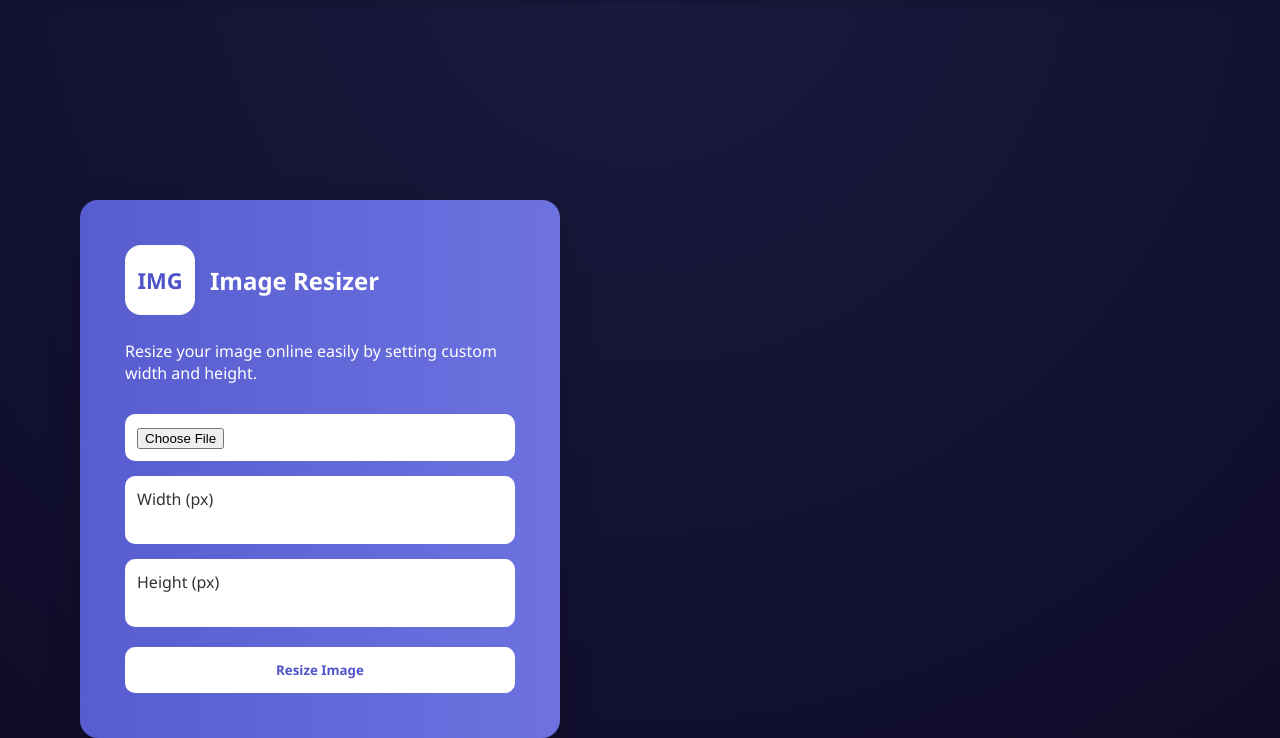
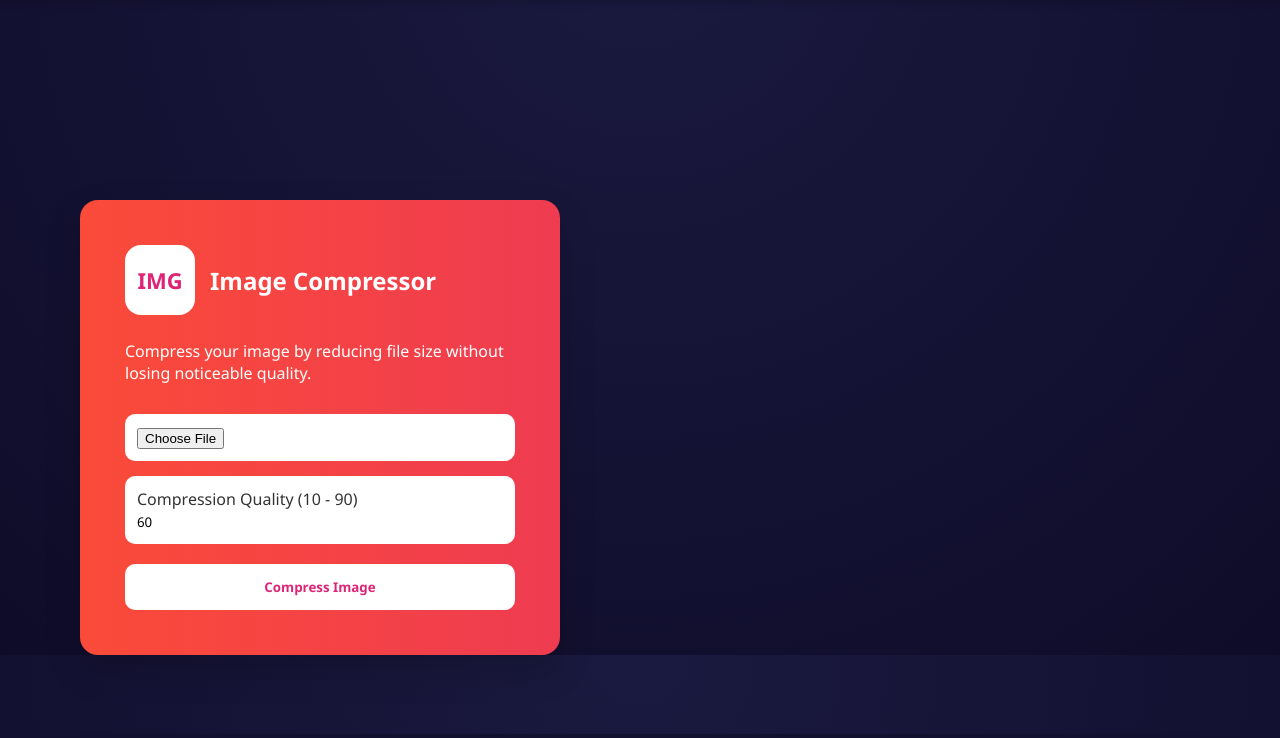
Before and after one commit to afnankhan123456/ai-tools-website-, a Flask app: page /image-compressor in a window 1280 px wide. Shown: the part 66-804 px from the top of the page. Run offline with Flask 3, Linux system fonts and the light colour scheme.

Commit message:
Update image_compress.html

```diff
--- a/templates/image_tools/image_compress.html
+++ b/templates/image_tools/image_compress.html
@@ -1,10 +1,10 @@
 {% extends "base.html" %}
 
-{% block title %}Resize Images Online Free | Change Image Size Instantly | AI Tools Hub{% endblock %}
+{% block title %}Free Image Compressor Online | Compress Images Easily | AI Tools Hub{% endblock %}
 
 {% block description %}
-Resize images online free. Change image width and height easily without losing quality.
-Fast, secure and no watermark image resizer tool.
+Compress image online free. Reduce image file size without losing quality.
+Fast, secure and no watermark image compressor tool.
 {% endblock %}
 
 {% block content %}
@@ -17,7 +17,7 @@ Fast, secure and no watermark image resizer tool.
         width:480px;
         color:white;
         box-shadow:0 15px 35px rgba(0,0,0,0.18);
-        background: linear-gradient(270deg, #4e54c8, #8f94fb, #4e54c8);
+        background: linear-gradient(270deg, #ff512f, #dd2476, #ff512f);
         background-size: 600% 600%;
         animation: gradientMove 8s ease infinite;
     ">
@@ -26,7 +26,7 @@ Fast, secure and no watermark image resizer tool.
 
             <div style="
                 background:white;
-                color:#4e54c8;
+                color:#dd2476;
                 font-weight:bold;
                 font-size:22px;
                 width:70px;
@@ -40,16 +40,16 @@ Fast, secure and no watermark image resizer tool.
             </div>
 
             <div style="font-size:24px; font-weight:600;">
-                Image Resizer
+                Image Compressor
             </div>
 
         </div>
 
         <p style="margin-bottom:30px; color:#ffffff;">
-            Resize your image online easily by setting custom width and height.
+            Compress your image by reducing file size without losing noticeable quality.
         </p>
 
-        <form action="{{ url_for('image_resize') }}"
+        <form action="{{ url_for('image_compressor') }}"
               method="POST"
               enctype="multipart/form-data">
 
@@ -61,18 +61,13 @@ Fast, secure and no watermark image resizer tool.
                        style="border:none; width:100%;">
             </div>
 
-            <div style="background:white; padding:12px; border-radius:10px; margin-bottom:15px;">
-                <label style="color:#333;">Width (px)</label>
+            <div style="background:white; padding:12px; border-radius:10px; margin-bottom:20px;">
+                <label style="color:#333;">Compression Quality (10 - 90)</label>
                 <input type="number"
-                       name="width"
-                       required
-                       style="width:100%; border:none;">
-            </div>
-
-            <div style="background:white; padding:12px; border-radius:10px; margin-bottom:20px;">
-                <label style="color:#333;">Height (px)</label>
-                <input type="number"
-                       name="height"
+                       name="quality"
+                       min="10"
+                       max="90"
+                       value="60"
                        required
                        style="width:100%; border:none;">
             </div>
@@ -80,7 +75,7 @@ Fast, secure and no watermark image resizer tool.
             <button type="submit"
                     style="
                         background:white;
-                        color:#4e54c8;
+                        color:#dd2476;
                         border:none;
                         padding:14px;
                         width:100%;
@@ -88,7 +83,7 @@ Fast, secure and no watermark image resizer tool.
                         font-weight:600;
                         cursor:pointer;
                     ">
-                Resize Image
+                Compress Image
             </button>
 
         </form>
```
